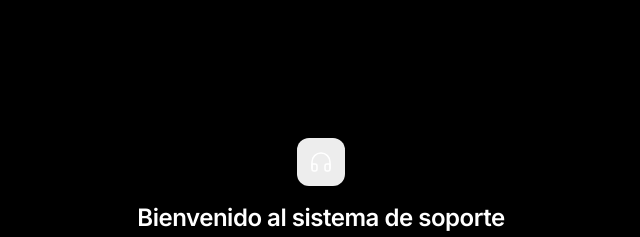
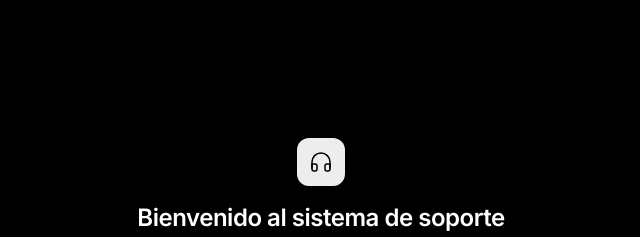
Before and after one commit to msalinasmpro/ticketapp, a Next.js app: page /auth/login in a window 1280 px wide. Shown: the top 237 px of the page, without its empty margins (319-959 px from the left). Built offline with nearby package versions, Linux system fonts and the light colour scheme.

Commit message:
fix: change login icon to black for visibility on accent background

```diff
--- a/src/app/auth/login/page.tsx
+++ b/src/app/auth/login/page.tsx
@@ -38,7 +38,7 @@ export default function LoginPage() {
       <div className="w-full max-w-[400px]">
         <div className="mb-8 text-center">
           <div className="mx-auto mb-4 h-12 w-12 rounded-xl bg-accent flex items-center justify-center">
-            <svg className="h-6 w-6 text-white" viewBox="0 0 24 24" fill="none" stroke="currentColor" strokeWidth="1.5" strokeLinecap="round" strokeLinejoin="round">
+            <svg className="h-6 w-6 text-black" viewBox="0 0 24 24" fill="none" stroke="currentColor" strokeWidth="1.5" strokeLinecap="round" strokeLinejoin="round">
               <path d="M3 18v-6a9 9 0 0118 0v6" />
               <path d="M21 19a2 2 0 01-2 2h-1a2 2 0 01-2-2v-3a2 2 0 012-2h3zM3 19a2 2 0 002 2h1a2 2 0 002-2v-3a2 2 0 00-2-2H3z" />
             </svg>
```
